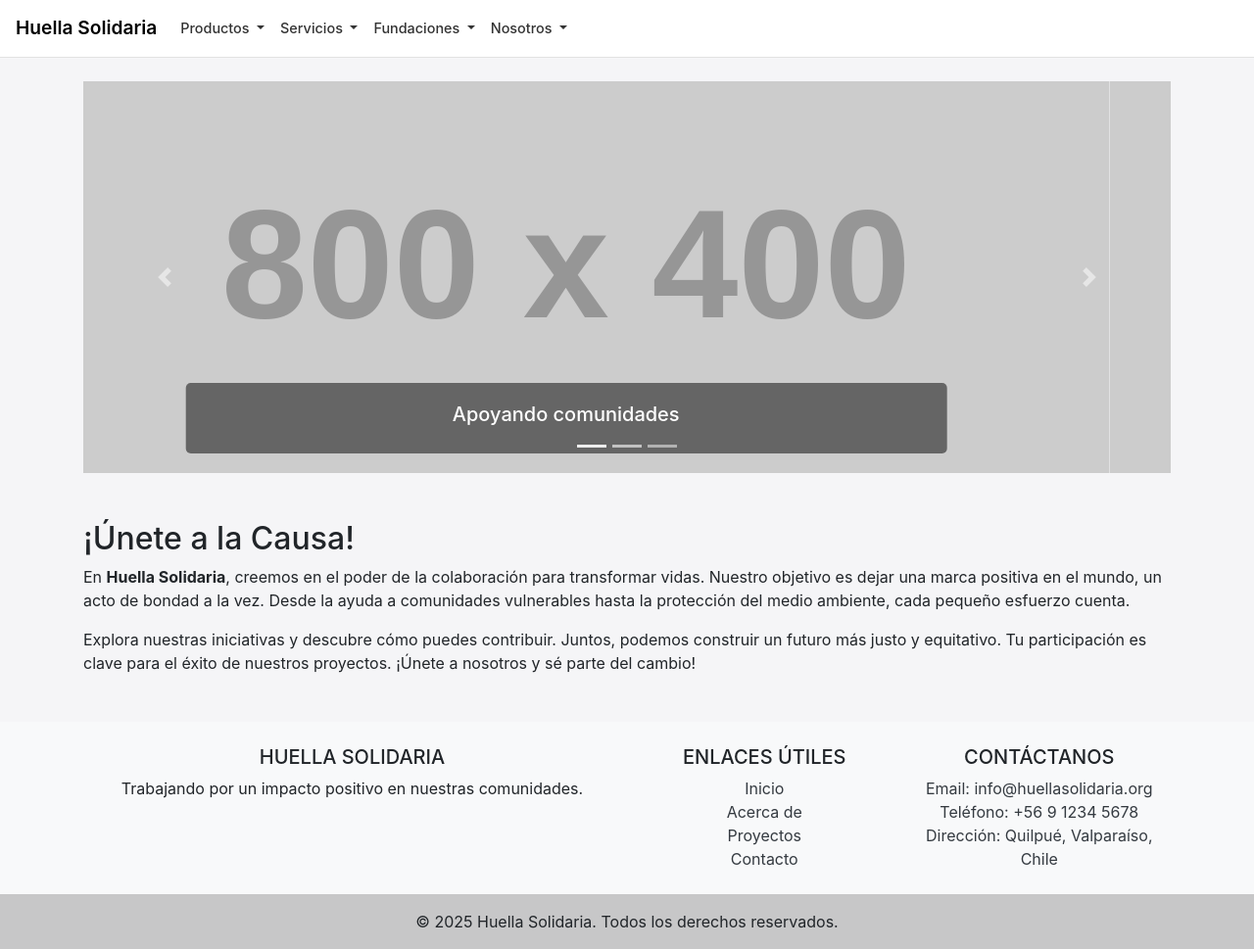
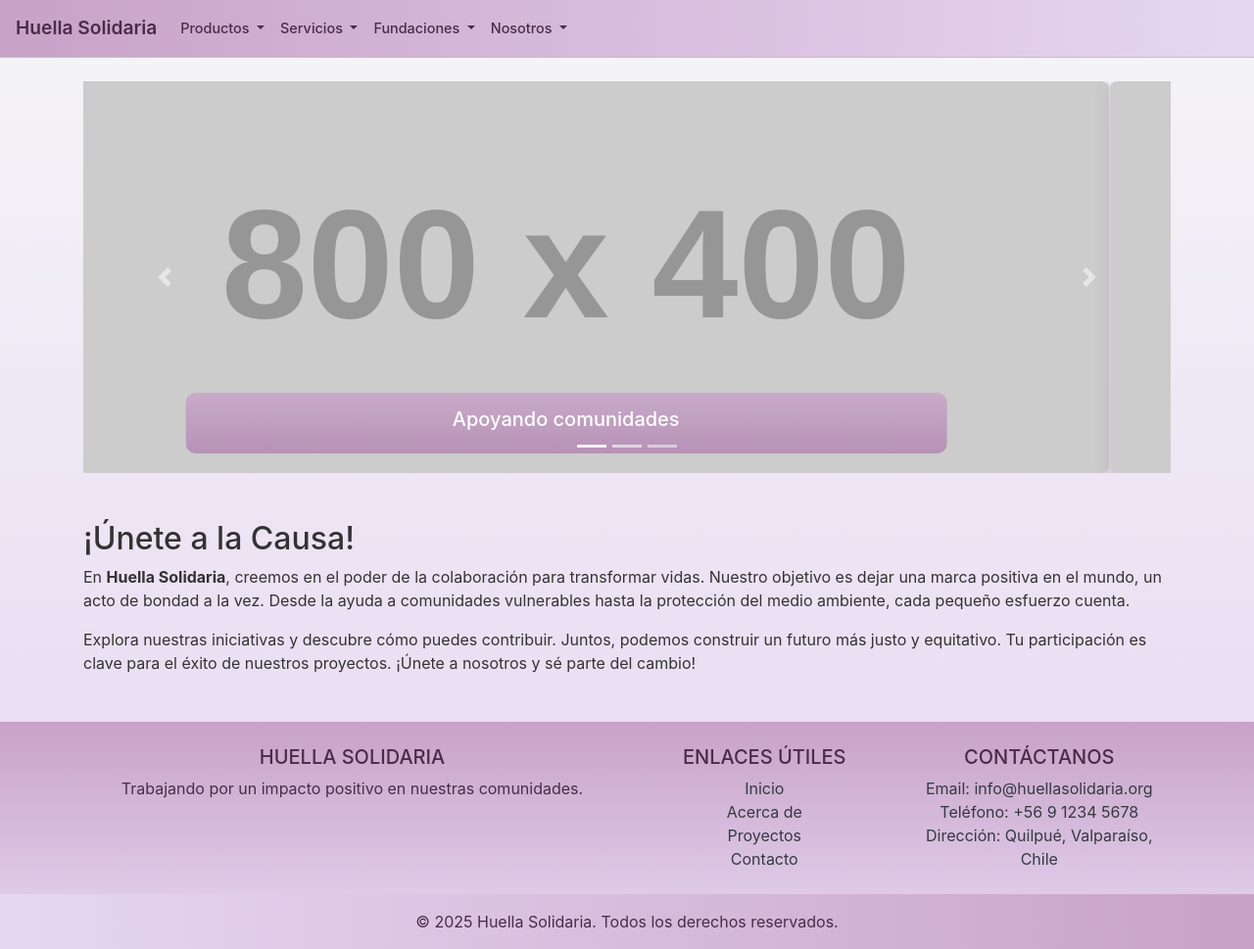
Before and after one commit to fernandalazo/HuellaSolidaria, a plain HTML site: page HuellaSolidaria/index.html in a window 1280 px wide. Shown: the whole page at 98% size. Drawn offline with nearby package versions, Linux system fonts and the light colour scheme; placeholder pictures from the web are drawn by us.

Commit message:
Actualización paleta de colores V1

```diff
--- a/HuellaSolidaria/styles.css
+++ b/HuellaSolidaria/styles.css
@@ -1,62 +1,90 @@
-/* Estilos generales para un look minimalista */
+/* Estilos generales */
 body {
     font-family: -apple-system, BlinkMacSystemFont, "Segoe UI", Roboto, "Helvetica Neue", Arial, sans-serif;
-    background-color: #f5f5f7;
+    background: linear-gradient(180deg, #f5f5f7 0%, #e6d7f2 100%);
+    color: #333;
 }
 
-/* Estilo de la barra de navegación (Apple-like) */
+/* Estilo barra de navegación */
+
 .navbar-apple {
-    background-color: #ffffff;
-    /* Fondo blanco */
-    border-bottom: 1px solid #e2e2e2;
-    /* Borde inferior sutil */
+    background: linear-gradient(90deg, #c8a2c8, #e6d7f2);
+    border-bottom: 1px solid #d1b3d1;
     padding: 0 1rem;
 }
 
 .navbar-apple .nav-link {
     font-size: 0.9rem;
     font-weight: 500;
-    color: #333333 !important;
+    color: #4a2c4a !important; /* Lavanda oscuro */
     padding: 18px 20px;
-    /* Más espacio para los enlaces */
+    transition: color 0.3s ease;
 }
 
 .navbar-apple .nav-link:hover {
-    color: #007aff !important;
-    /* Azul de Apple al pasar el mouse */
+    color: #7b3f7b !important; /* Tono más intenso de lavanda */
 }
 
 .navbar-brand {
     font-size: 1.2rem;
     font-weight: 600;
-    color: #000 !important;
+    color: #4a2c4a !important;
 }
 
-/* Estilo del menú desplegable */
+/* Estilo menú desplegable */
+
 .dropdown-menu {
-    border: 1px solid #e2e2e2;
+    border: 1px solid #d1b3d1;
     border-top: none;
-    background-color: #ffffff;
-    box-shadow: 0 5px 10px rgba(0, 0, 0, 0.1);
+    background: linear-gradient(180deg, #ffffff 0%, #f3eaf7 100%);
+    box-shadow: 0 5px 15px rgba(160, 120, 160, 0.2);
 }
 
-/* Estilos para que los menús se desplieguen al pasar el mouse en escritorios */
+/* Menus desplegables en escritorio */
+
 @media (min-width: 992px) {
     .navbar-expand-lg .navbar-nav .dropdown:hover .dropdown-menu {
         display: block;
-        /* Muestra el menú al pasar el mouse */
         margin-top: 0;
     }
 }
 
-/* Estilos para el carrusel */
+/* Estilos carrusel */
+
 .carousel-item img {
     height: 400px;
     object-fit: cover;
     width: 100%;
+    border-radius: 8px;
+    box-shadow: 0 6px 15px rgba(160, 120, 160, 0.3);
 }
 
 .carousel-caption {
-    background-color: rgba(0, 0, 0, 0.5);
-    border-radius: 5px;
+    background: linear-gradient(180deg, rgba(200, 162, 200, 0.8), rgba(168, 108, 168, 0.6));
+    border-radius: 10px;
+    padding: 15px;
+    color: #fff;
 }
+
+/* Footer completo en tonos lavanda pastel */
+
+/* Principal */
+footer {
+    background: linear-gradient(180deg, #c8a2c8, #e6d7f2); /* degradado lavanda */
+    color: #4a2c4a;
+}
+
+footer a {
+    color: #4a2c4a;
+    transition: color 0.3s ease;
+}
+
+footer a:hover {
+    color: #7b3f7b;
+}
+
+/* Franja inferior */
+footer .p-3 {
+    background: linear-gradient(90deg, #e6d7f2, #c8a2c8) !important;
+    color: #4a2c4a;
+}
```
